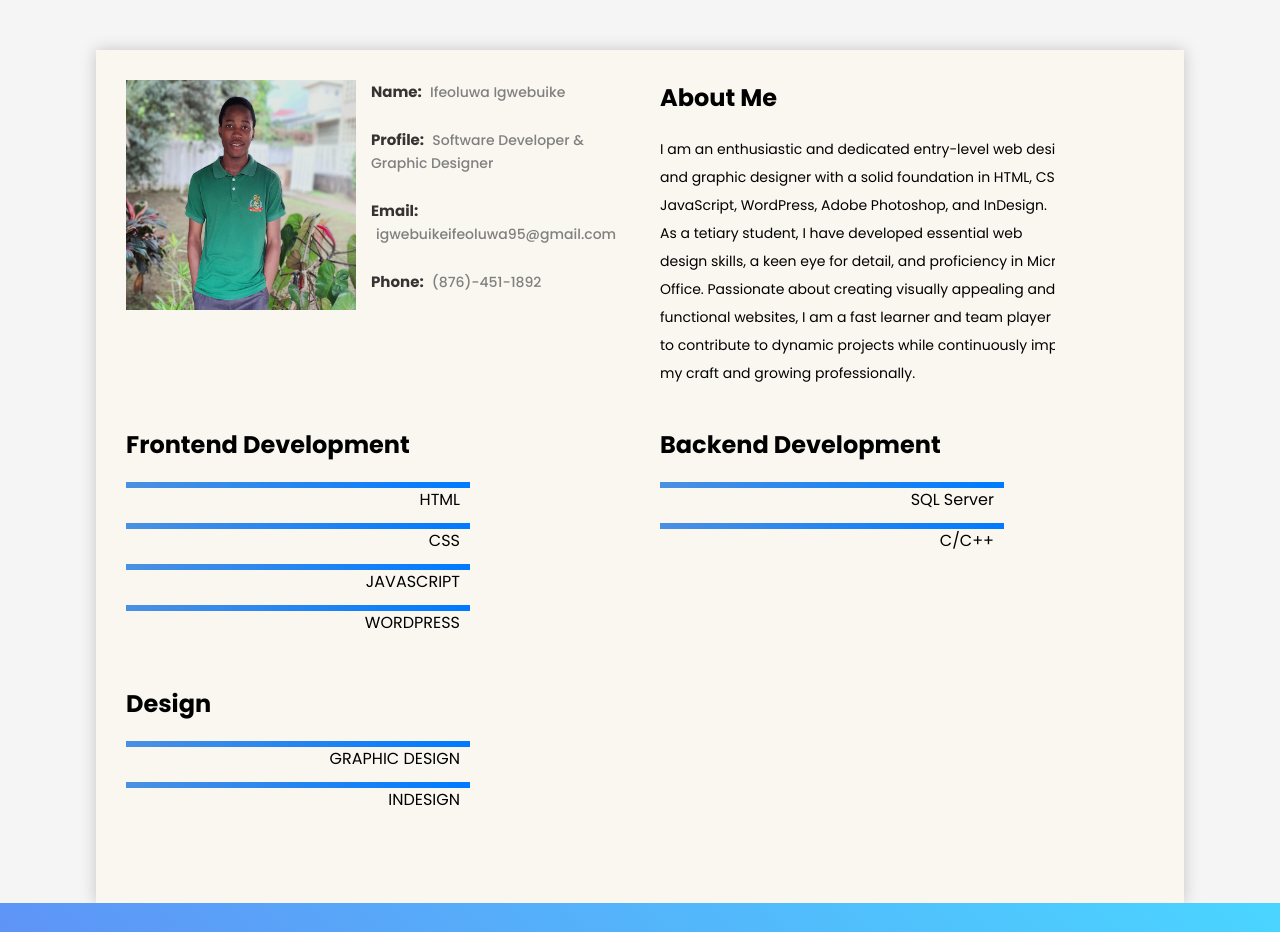
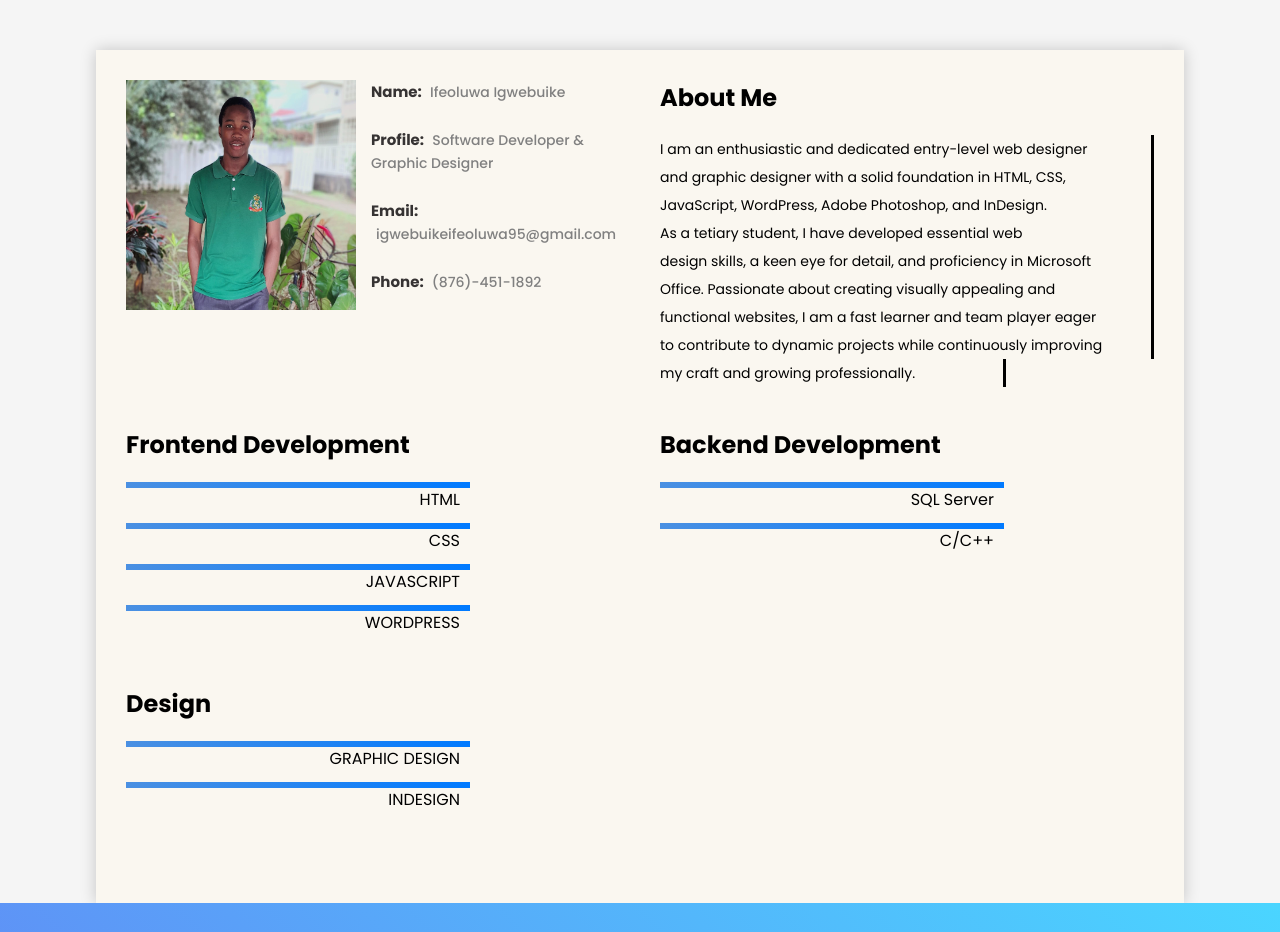
Before and after one commit to Ifeoluw-Igwebuike/Ifeoluwa-Igwebuike.github.io, a plain HTML site: page index.html in a window 1280 px wide. Shown: the part 800-1732 px from the top of the page. Drawn offline with Linux system fonts and the light colour scheme.

Commit message:
Add files via upload

```diff
--- a/style.css
+++ b/style.css
@@ -237,15 +237,18 @@ main .content {
     padding-left: 5px;
     font-weight: 500;
 }
-.space-container{
-    width: 80%;
+.space-container {
+    width: 100%; /* Changed from 80% to 100% */
     gap: 30px;
 }
-.space-container p{
+
+.space-container p {
     line-height: 28px;
     padding-top: 20px;
     font-size: 14px;
+    width: 100%; /* Ensure paragraphs also take full width */
 }
+
 /* Typewriter Animation */
 @keyframes typewriter {
     from {
@@ -262,7 +265,7 @@ main .content {
     display: block; /* Make each line a block to go to the next line */
     overflow: hidden;
     white-space: nowrap;
-    /*border-right: 3px solid black;*/
+    border-right: 3px solid black;
     width: 0;
     opacity: 0;
 }
```
